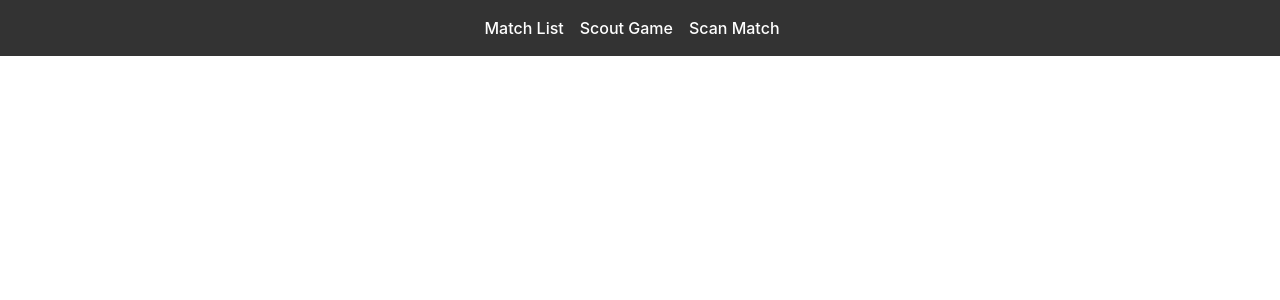
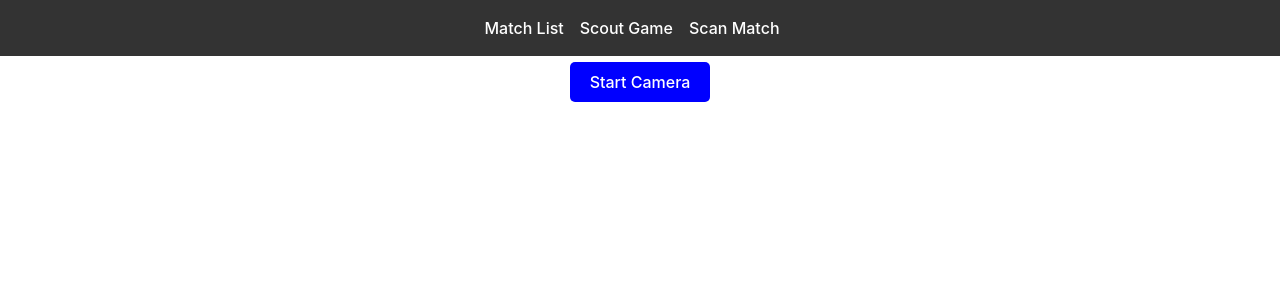
Before and after one commit to GreenBlitz/Scouting2024, a React (Vite) app: page /ScannerTab in a window 1280 px wide. Shown: the top 300 px of the page. Built offline with nearby package versions, Linux system fonts and the light colour scheme; no server answers.

Commit message:
Aviv - Fix Camera request for localhost, create a button to request camera access.

```diff
--- a/src/scouter/scanner/ScanningTab.tsx
+++ b/src/scouter/scanner/ScanningTab.tsx
@@ -1,58 +1,43 @@
 import { useEffect, useRef, useState } from "react";
 import { useNavigate } from "react-router-dom";
-// Styles
 import "./QRStyles.css";
-
-// Qr Scanner
 import QrScanner from "qr-scanner";
 import React from "react";
 
 const ScanningTab = () => {
-  // QR States
+  const navigate = useNavigate();
   const scanner = useRef<QrScanner>();
   const videoEl = useRef<HTMLVideoElement>(null);
   const qrBoxEl = useRef<HTMLDivElement>(null);
-  const [qrOn, setQrOn] = useState<boolean>(false);
-
-  // Result
+  const [qrOn, setQrOn] = useState<boolean>(false); // Tracks if the QR scanner is on
   const [scannedResult, setScannedResult] = useState<string | undefined>("");
 
-  // Success
   const onScanSuccess = (result: QrScanner.ScanResult) => {
-    const navigate = useNavigate();
-
     console.log(result);
-
     const DecodedData = btoa(result.data);
-
     setScannedResult(DecodedData);
-
     navigate("/", { state: { result: DecodedData } });
   };
 
-  // Fail
   const onScanFail = (err: string | Error) => {
-    console.log(err);
+    console.log("QR scan failed:", err);
   };
 
-  // Request camera access
   const requestCameraAccess = async () => {
+    console.log("Requesting camera access...");
     try {
-      // Request camera permission from the user
       const stream = await navigator.mediaDevices.getUserMedia({ video: true });
-      // If permission is granted, set video element to stream
       if (videoEl?.current) {
+        console.log("Camera access granted");
         videoEl.current.srcObject = stream;
       }
-      // Set QR scanner after getting camera stream
       initializeScanner();
     } catch (error) {
-      // If permission is denied, show an alert
-      setQrOn(false);
+      console.error("Camera access denied:", error);
+      setQrOn(false); // Ensure qrOn is set to false if camera access is denied
     }
   };
 
-  // Initialize QR Scanner
   const initializeScanner = () => {
     if (videoEl?.current && !scanner.current) {
       scanner.current = new QrScanner(videoEl?.current, onScanSuccess, {
@@ -63,45 +48,58 @@ const ScanningTab = () => {
         overlay: qrBoxEl?.current || undefined,
       });
 
-      // Start QR Scanner
-      scanner?.current
-        ?.start()
-        .then(() => setQrOn(true))
+      scanner.current
+        .start()
+        .then(() => setQrOn(true))  // Set qrOn to true when the scanner starts
         .catch((err) => {
-          if (err) setQrOn(false);
+          console.error("Error starting QR scanner:", err);
+          setQrOn(false);  // Set qrOn to false if the scanner fails to start
         });
     }
   };
 
-  // On component mount, request camera access
+  // Cleanup on unmount
   useEffect(() => {
-    requestCameraAccess();
-
+    console.log("FIRST");
     return () => {
-      if (!videoEl?.current) {
-        scanner?.current?.stop();
+      if (scanner?.current) {
+        console.log("Stopping scanner on unmount...");
+        scanner.current.stop();
       }
     };
   }, []);
 
-  // Handle no camera access state
+  // Alert user if the camera is blocked
   useEffect(() => {
-    console.log(qrOn);
-    if (!qrOn)
-      alert(
-        "Camera is blocked or not accessible. Please allow camera in your browser permissions and Reload."
-      );
+    if (!qrOn) {
+      console.log("QR scanner is off or camera is blocked.");
+    }
   }, [qrOn]);
 
   return (
     <div className="qr-reader">
-      {/* QR */}
+      {/* Conditionally render the button if the QR scanner is off */}
+      {!qrOn && (
+        <button
+          onClick={requestCameraAccess}
+          style={{
+            backgroundColor: "blue",
+            color: "white",
+            padding: "10px 20px",
+            borderRadius: "5px",
+            fontSize: "16px",
+            border: "none",
+            cursor: "pointer",
+            marginTop: "30px"  // This moves the button 30px down
+          }}
+        >
+          Start Camera
+        </button>
+      )}
+
       <video ref={videoEl} autoPlay></video>
-      <div ref={qrBoxEl} className="qr-box">
-        {/* Optional overlay like QrFrame.svg can go here */}
-      </div>
+      <div ref={qrBoxEl} className="qr-box"></div>
 
-      {/* Show Data Result if scan is successful */}
       {scannedResult && (
         <p
           style={{
```
